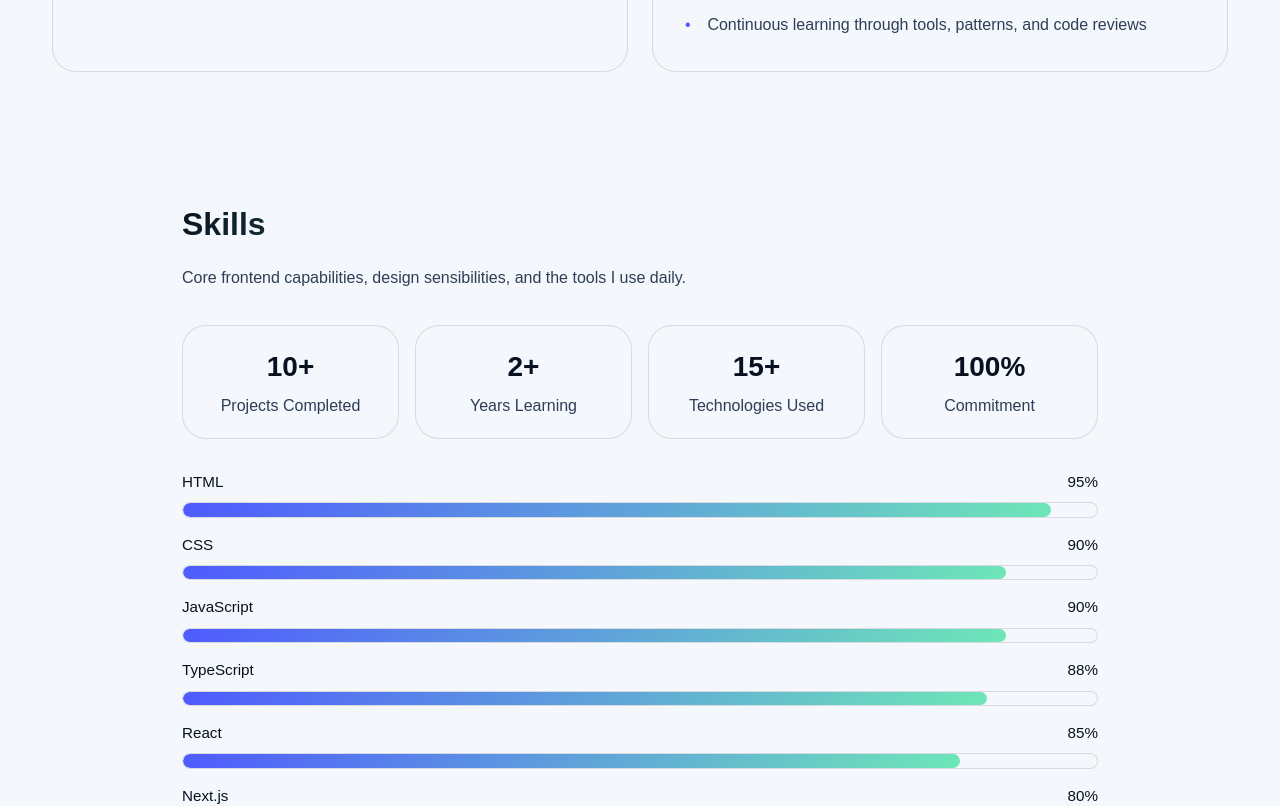
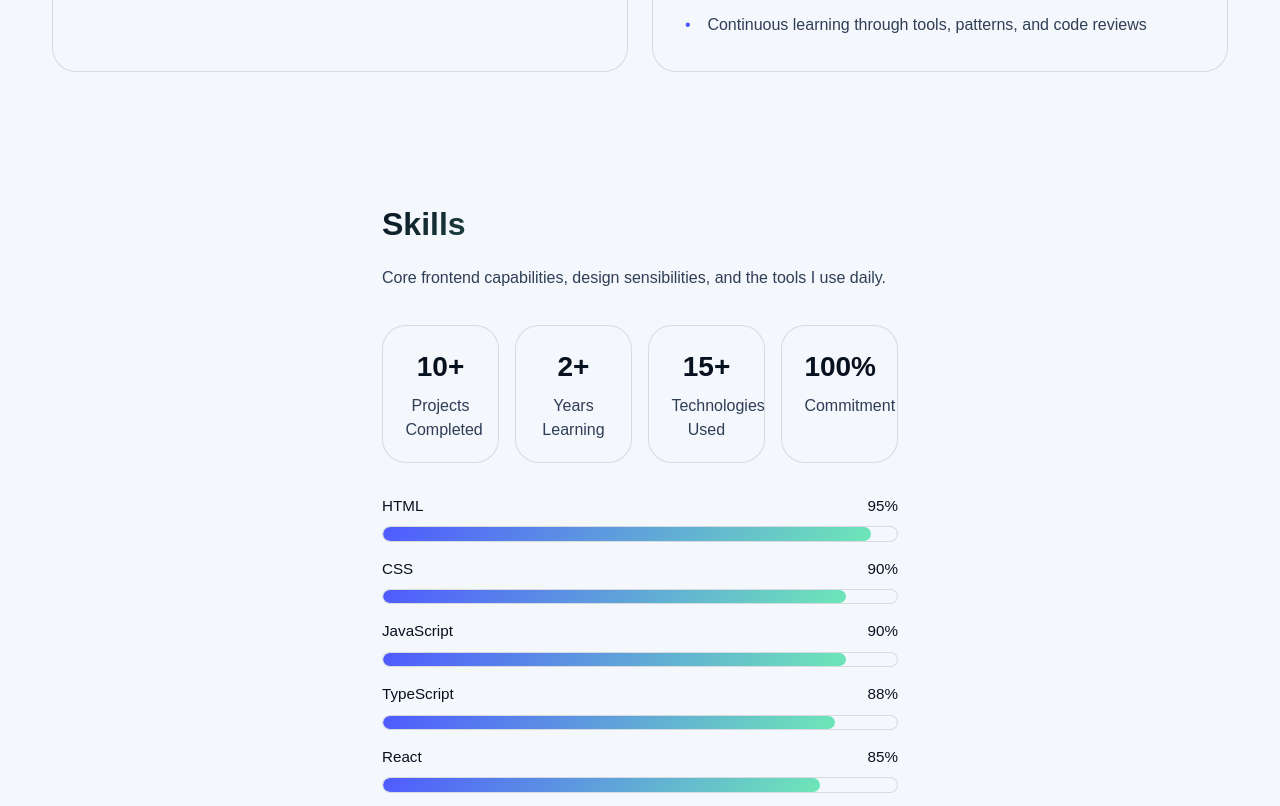
Before and after one commit to Lekan101/landingPage, a Next.js app: page / in a window 1280 px wide. Shown: the part 2860-3666 px from the top of the page. Built offline with nearby package versions, Linux system fonts and the light colour scheme.

Commit message:
Update page.module.css

```diff
--- a/app/page.module.css
+++ b/app/page.module.css
@@ -519,7 +519,7 @@ html {
 }
 
 .skillsSection {
-  max-width: 980px;
+  max-width: 580px;
   margin: 0 auto;
 }
 
```
